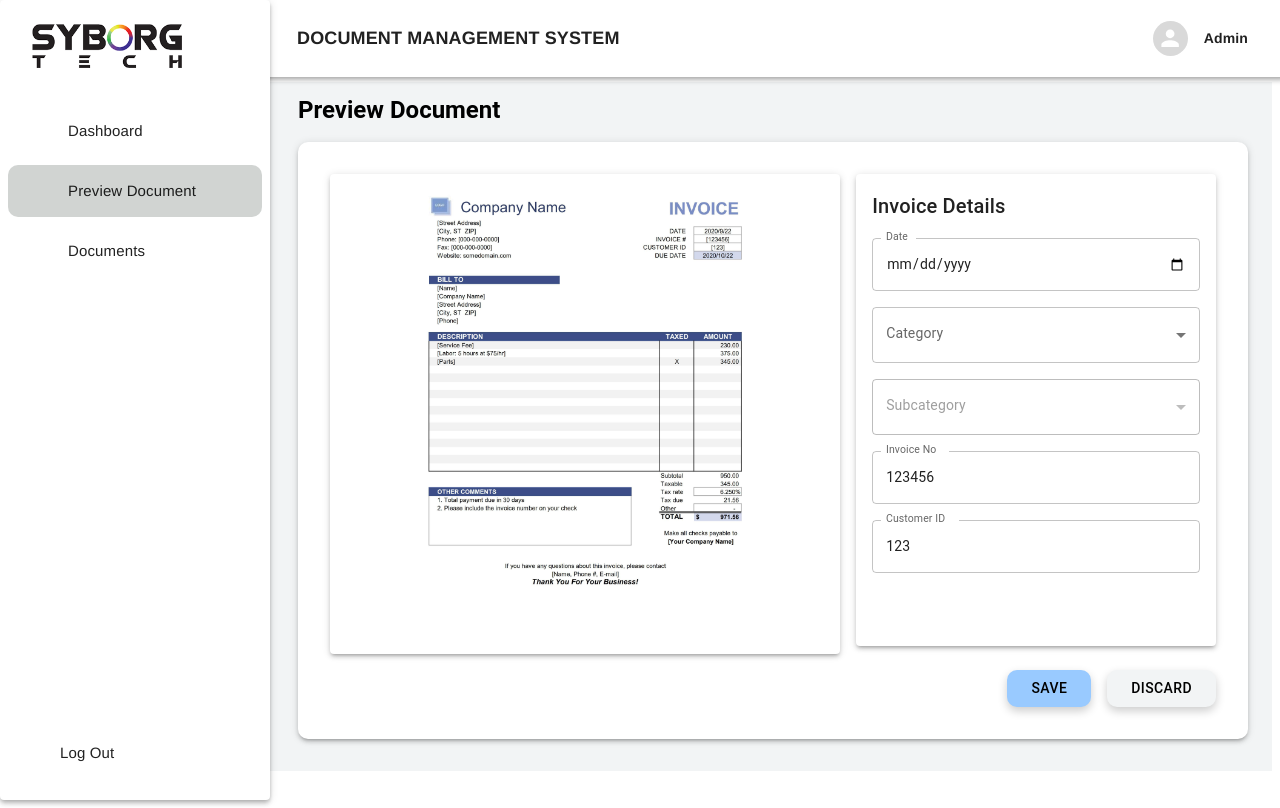
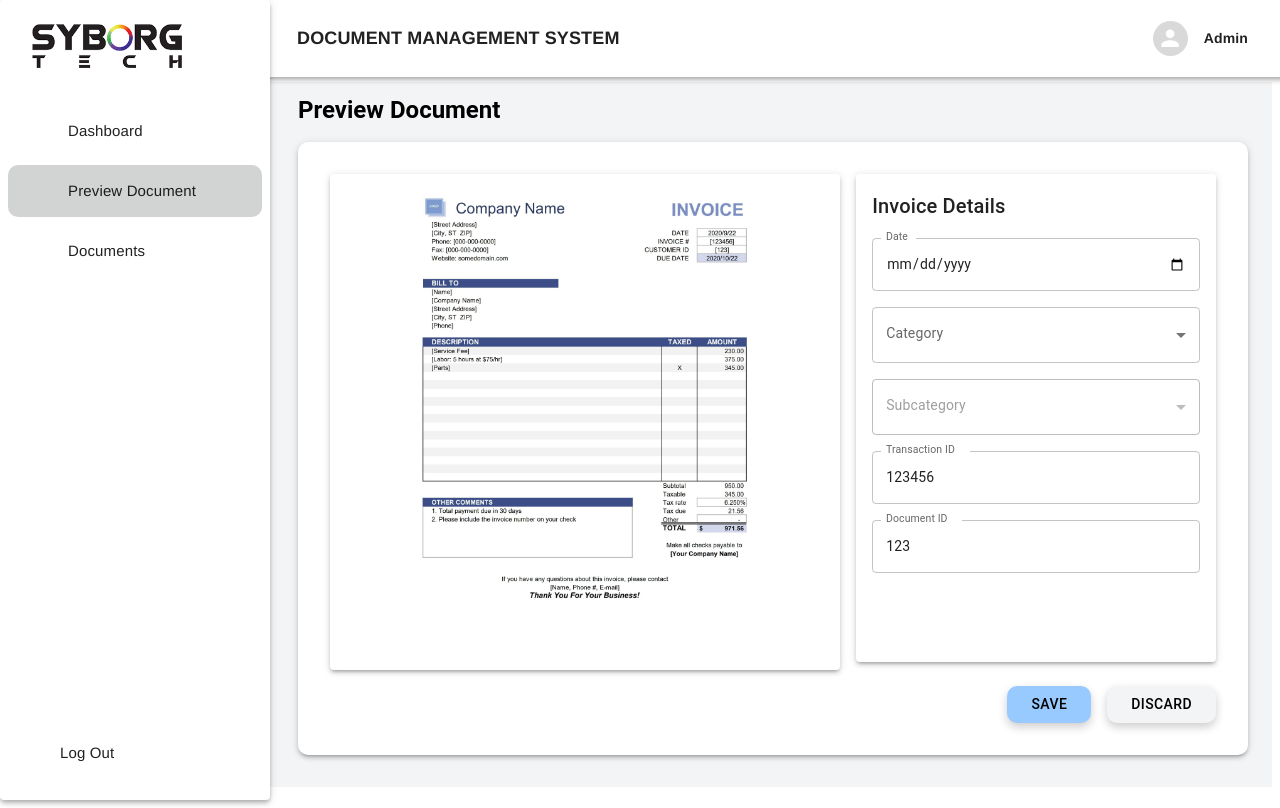
Before and after one commit to snehalku/Document-Management-System, a React (Vite) app: page /previewDocument in a window 1280 px wide. Built offline with nearby package versions, Linux system fonts and the light colour scheme; some icons are missing.

Commit message:
making changes in dropdowndata and naming convention

```diff
--- a/src/Pages/Dashboard.jsx
+++ b/src/Pages/Dashboard.jsx
@@ -39,7 +39,8 @@ const projectData = [
     id: 1,
     documentName: "Invoice",
     applicationName: "Account",
-    transactionId: "TXN123",
+    // transactionId: "TXN123",
+    transactionId: "123456",
     transactionName: "Payment Received",
     transactionDate: "2025-04-25",
     tooltip: "Click to preview document",
@@ -134,7 +135,7 @@ const Dashboard = () => {
           </Typography>
 
           {/* Select Dropdown using only MUI components */}
-          <FormControl sx={{ minWidth: 200 }}>
+          <FormControl sx={{ minWidth: 150 }}>
             <Select
               labelId="application-select-label"
               id="application-select"
--- a/src/Pages/Documents.jsx
+++ b/src/Pages/Documents.jsx
@@ -36,10 +36,12 @@ const projectData = [
   {
     id: 1,
     applicationName: "Account",
-    transactionId: "TXN123",
+    // transactionId: "TXN123",
+    transactionId: "123456",
     transactionName: "Payment Received",
     transactionDate: "2025-04-25",
-    documentId: "DOC456",
+    // documentId: "DOC456",
+    documentId: "123",
     documentName: "March Invoice #1042",
     category: "Account",
     subCategory: "Invoice",
--- a/src/Pages/previewDocument.jsx
+++ b/src/Pages/previewDocument.jsx
@@ -13,16 +13,21 @@ import { useNavigate } from "react-router-dom";
 
 const categories = [
   { value: "Finance", label: "Finance" },
-  { value: "Operations", label: "Operations" },
+  { value: "Account", label: "Account" },
+  { value: "Sales", label: "Sales" },
 ];
 
 const subcategories = {
   Finance: [
-    { value: "Invoice", label: "Invoice" },
+    { value: "Checklist", label: "Checklist" },
     { value: "Receipt", label: "Receipt" },
   ],
-  Operations: [
-    { value: "Report", label: "Report" },
+ Account: [
+    { value: "Bank Statement", label: "Bank Statement" },
+    { value: "Invoice", label: "Invoice" },
+  ],
+ Sales: [
+    { value: "Tax", label: "Tax" },
     { value: "Checklist", label: "Checklist" },
   ],
 };
@@ -66,7 +71,7 @@ const PreviewDocument = () => {
               <Paper
                 elevation={3}
                 sx={{
-                  height: "60vh",
+                  height: "62vh",
                   display: "flex",
                   justifyContent: "center",
                   alignItems: "center",
@@ -85,7 +90,7 @@ const PreviewDocument = () => {
               <Paper
                 elevation={3}
                 sx={{
-                  height: "55vh",
+                  height: "57vh",
                   p: 2,
                   display: "flex",
                   flexDirection: "column",
@@ -137,16 +142,18 @@ const PreviewDocument = () => {
                 </TextField>
 
                 <TextField
-                  label="Invoice No"
+                  // label="Invoice No"
                   defaultValue="123456"
+                  label="Transaction ID"
                   fullWidth
                   InputLabelProps={{ shrink: true }}
                   sx={{ mb: 2 }}
                 />
 
                 <TextField
-                  label="Customer ID"
+                  // label="Customer ID"
                   defaultValue="123"
+                  label="Document ID"
                   fullWidth
                   InputLabelProps={{ shrink: true }}
                   sx={{ mb: 2 }}
```
